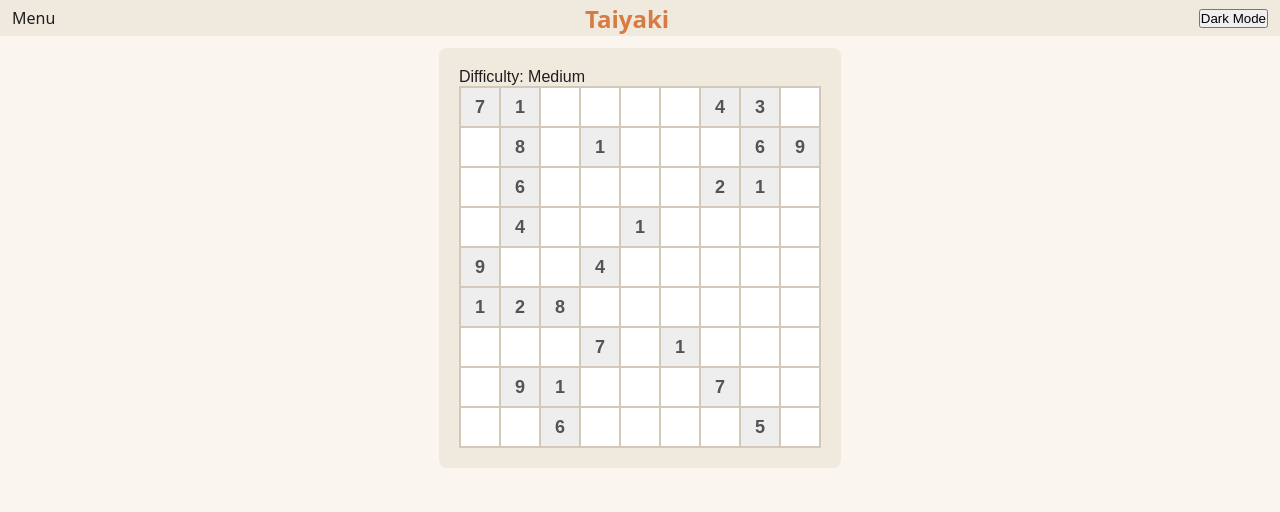
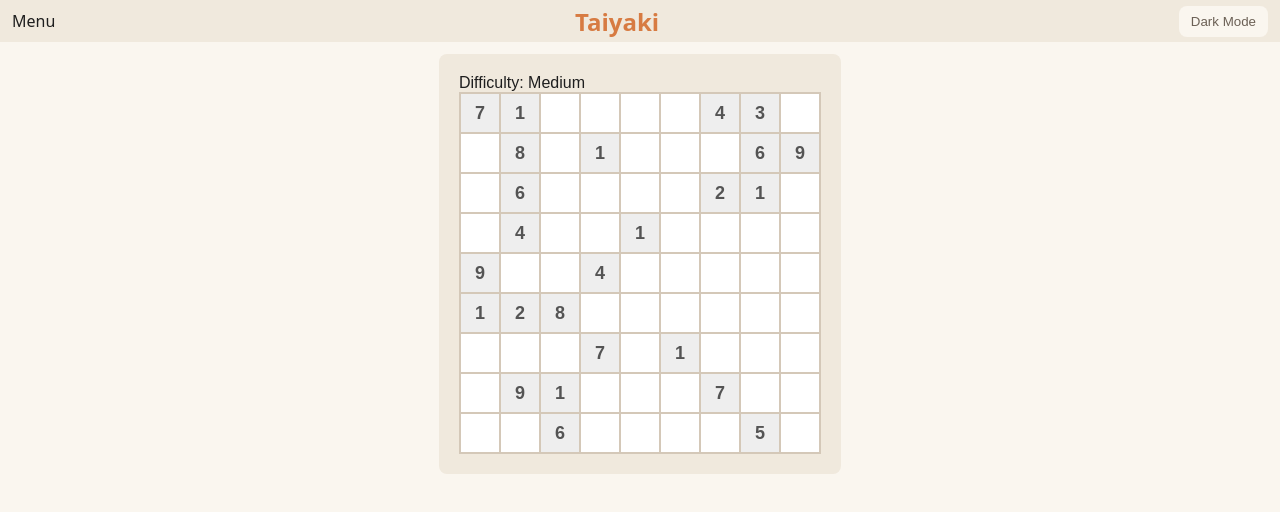
Before and after one commit to lewisgormanneale/taiyaki, a React (Vite) app: page / in a window 1280 px wide. Shown: the top 512 px of the page. Built offline with nearby package versions, Linux system fonts and the light colour scheme.

Commit message:
theme button styling

```diff
--- a/components/Navbar.css
+++ b/components/Navbar.css
@@ -6,7 +6,7 @@
     gap: 1rem;
     width: 100%;
     height: 100%;
-    padding: 0 12px;
+    padding: 6px 12px;
     background-color: var(--color-surface);
 }
 
--- a/components/ThemeToggle.css
+++ b/components/ThemeToggle.css
@@ -0,0 +1,14 @@
+.theme-button {
+    background-color: var(--color-background);
+    border-radius: var(--border-radius);
+    color: var(--text-muted);
+    border-width: 0;
+    cursor: pointer;
+    padding: 8px 12px;
+    text-align: center;
+    vertical-align: baseline;
+    white-space: nowrap;
+    user-select: none;
+    -webkit-user-select: none;
+    touch-action: manipulation;
+}
--- a/src/App.css
+++ b/src/App.css
@@ -1,5 +1,5 @@
 .header {
-    height: 36px;
+    height: 42px;
 }
 
 .main-content {
```
